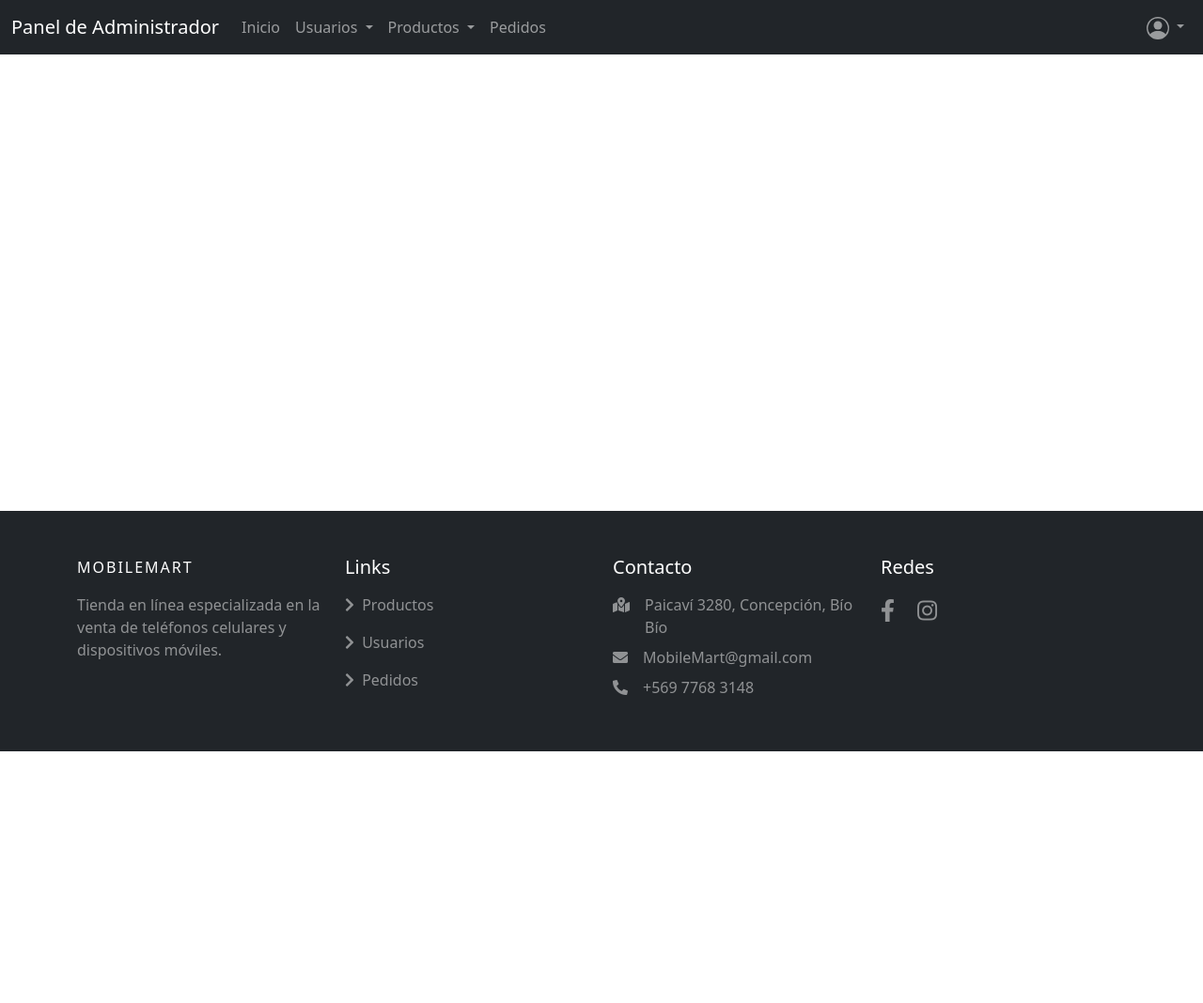
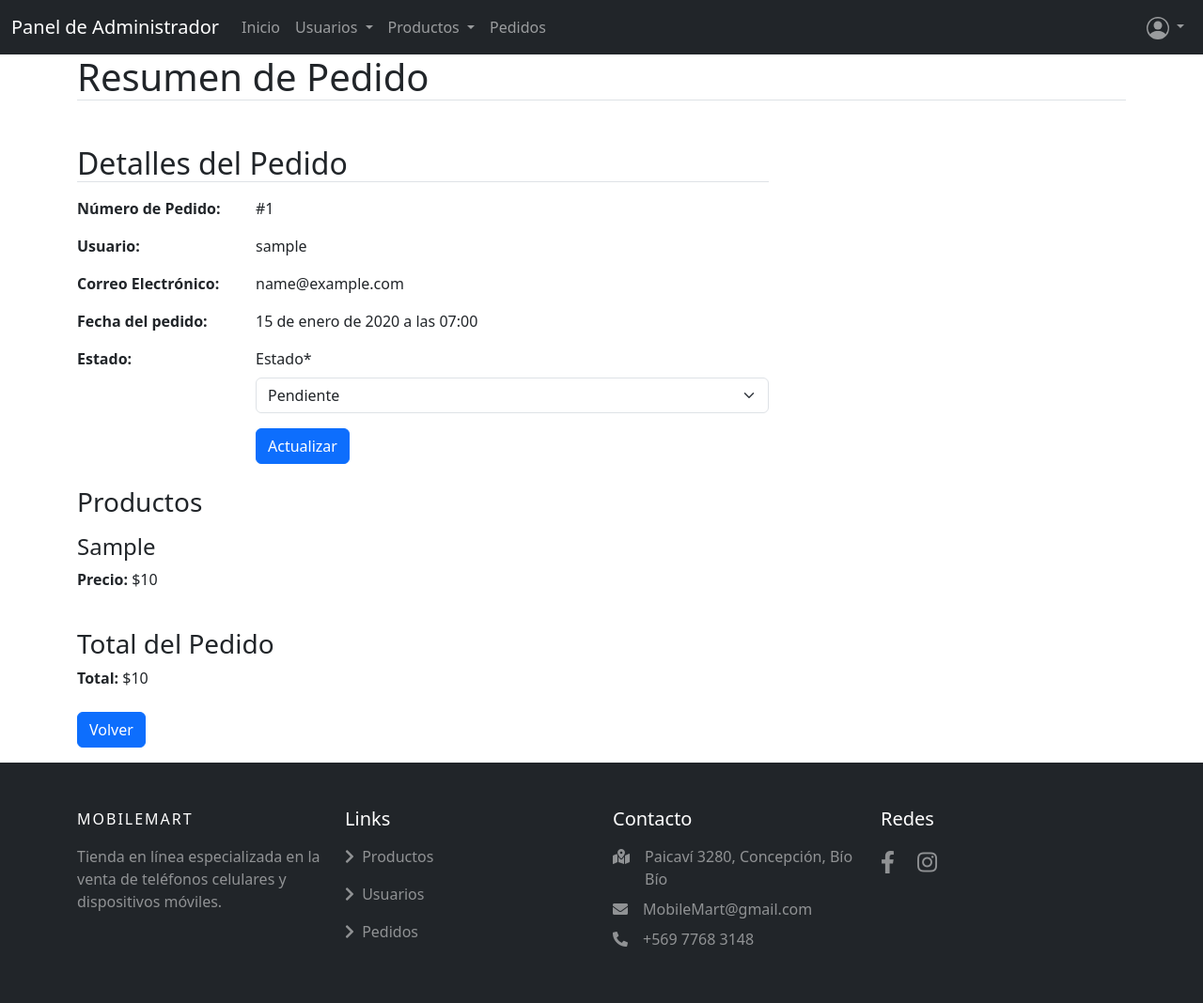
Before and after one commit to m-fuentesr/proyecto-github, a Django app: page /detallepedido/1/ in a window 1280 px wide. Shown: the whole page at 94% size. Before the commit the page ends 800 px from the top, so only its background shows below. Run offline with Django 5.2, Linux system fonts and the light colour scheme; a user stored in the database is signed in; tables that the repository leaves empty hold one stand-in row (values such as "Sample post"); some libraries are stand-ins or nearby versions.

Commit message:
feat: agregar sección "Detalle Pedido" con información completa del pedido
Se incorpora una nueva sección a la vista de administración que permite visualizar el detalle de un pedido específico, incluyendo:

Número de pedido, nombre de usuario y correo electrónico.

Fecha de creación y estado del pedido, editable mediante formulario.

Productos comprados, con modelo y precio unitario.

Total del pedido calculado.

Enlace de retorno al listado general de pedidos.

```diff
--- a/mobilemart/templates/mobilemart/detallepedido.html
+++ b/mobilemart/templates/mobilemart/detallepedido.html
@@ -6,5 +6,83 @@
 {% block title %}Detalle pedido{% endblock %}
 
 {% block contenido %}
-
+<section>
+    <div class="container">
+        <h1 class="border-bottom">Resumen de Pedido</h1>
+        <div class="row mt-4">
+            <div class="col-12 col-md-8">
+                <div class="order-details mt-4">
+                    <h2 class="border-bottom">Detalles del Pedido</h2>
+                    <div class="order-info mt-3">
+                        <div class="row mb-3">
+                            <div class="col-md-3">
+                                <strong>Número de Pedido:</strong>
+                            </div>
+                            <div class="col-md-9">
+                                #{{ pedido.id }}
+                            </div>
+                        </div>
+                        <div class="row mb-3">
+                            <div class="col-md-3">
+                                <strong>Usuario:</strong>
+                            </div>
+                            <div class="col-md-9">
+                                {{ pedido.usuario.username }}
+                            </div>
+                        </div>
+                        <div class="row mb-3">
+                            <div class="col-md-3">
+                                <strong>Correo Electrónico:</strong>
+                            </div>
+                            <div class="col-md-9">
+                                {{ pedido.usuario.email }}
+                            </div>
+                        </div>
+                        <div class="row mb-3">
+                            <div class="col-md-3">
+                                <strong>Fecha del pedido:</strong>
+                            </div>
+                            <div class="col-md-9">
+                                {{ pedido.fecha_pedido }}
+                            </div>
+                        </div>
+                        <div class="row mb-3">
+                            <div class="col-md-3">
+                                <strong>Estado:</strong>
+                            </div>
+                            <div class="col-md-9">
+                                <form method="post" class="form-inline">
+                                    {% csrf_token %}
+                                    {{ form|crispy }}
+                                    <button type="submit" class="btn btn-primary ml-2">Actualizar</button>
+                                </form>
+                            </div>
+                        </div>
+                    </div>
+                    <div class="order-products mt-4">
+                        <h3>Productos</h3>
+                        {% for detalle in pedido.detalles.all %}
+                        <div class="product row mt-3">
+                            <div class="col-md-9">
+                                <h4>{{ detalle.celular.modelo }}</h4>
+                                <p><strong>Precio:</strong> ${{ detalle.precio|intcomma:False }}</p>
+                            </div>
+                        </div>
+                        {% endfor %}
+                    </div>
+                    <div class="order-total mt-4">
+                        <h3>Total del Pedido</h3>
+                        <p><strong>Total:</strong> ${{ pedido.total|intcomma:False }}</p>
+                    </div>
+                    <div class="mt-4 mb-3">
+                        <a href="{% url 'listadopedidos' %}">
+                            <button class="btn btn-primary">Volver</button>
+                        </a>
+                    </div>
+                    </div>
+                </div>
+            </div>
+        </div>
+    </div>
+</section>
 {% endblock contenido %}
```
